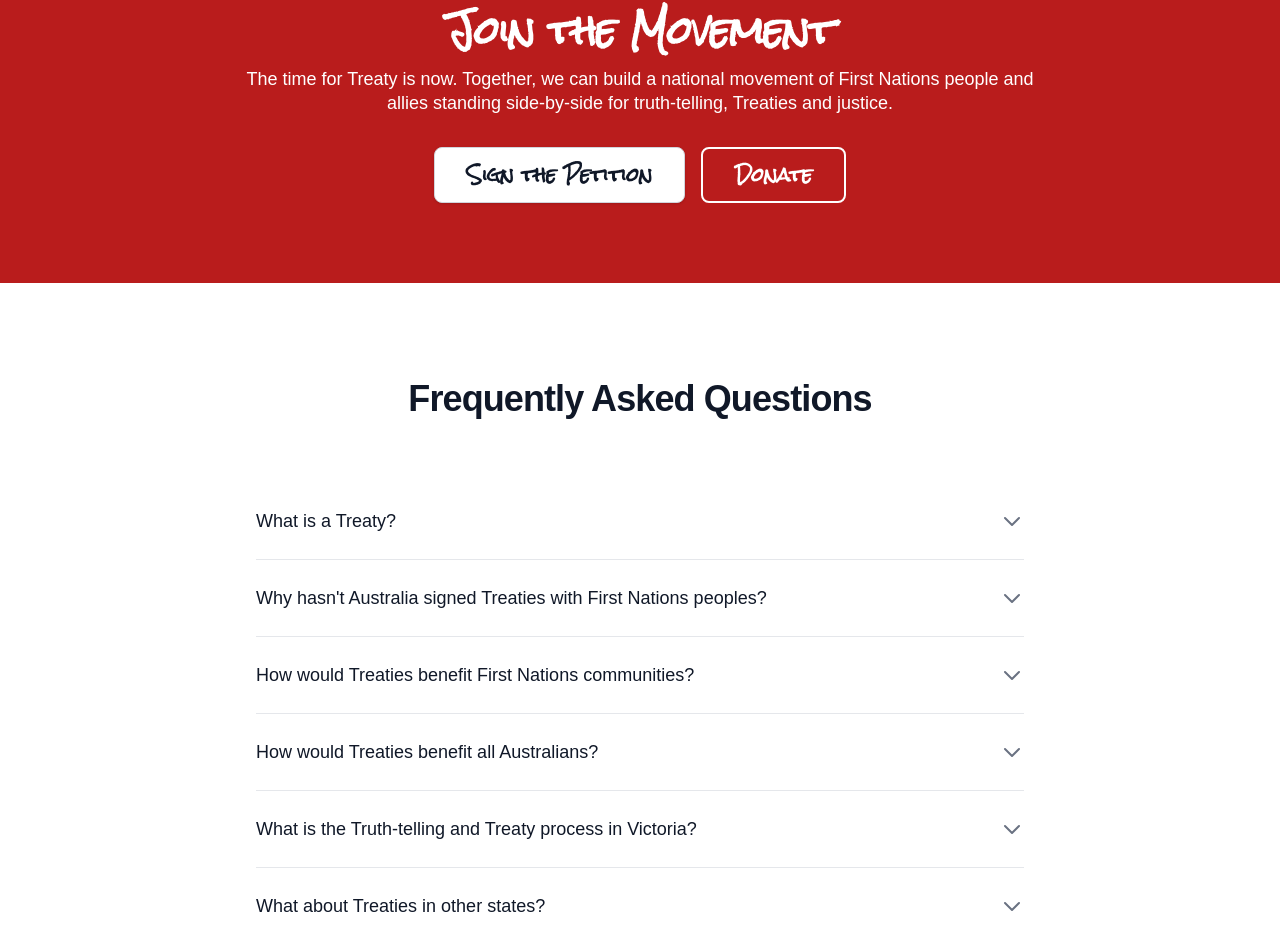
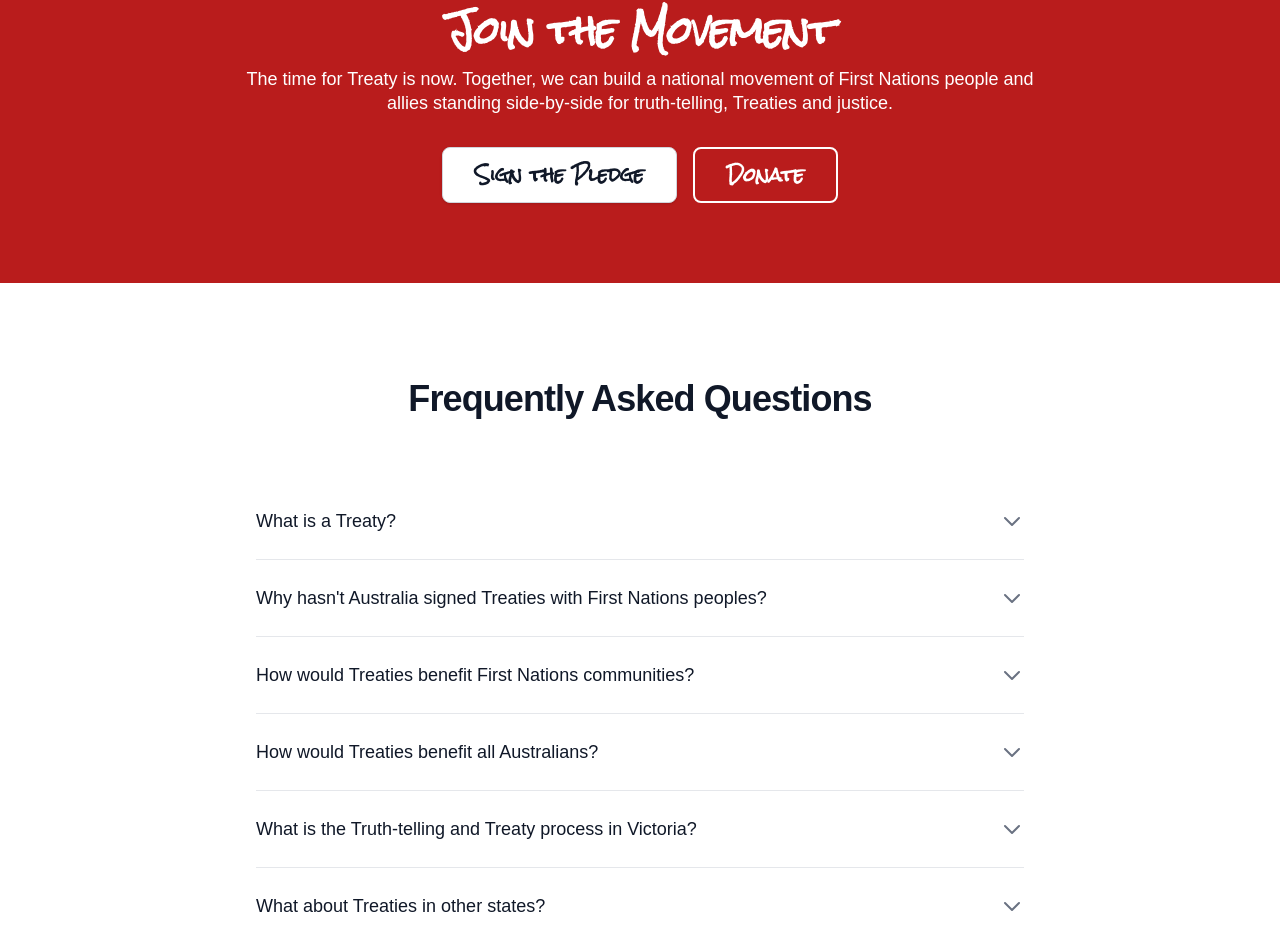
Before and after one commit to ProgNetwork/invasion-day, a Next.js app: page /about in a window 1280 px wide. Shown: the part 4692-5636 px from the top of the page. Built offline with nearby package versions, Linux system fonts and the light colour scheme; no server answers; a web font is replaced by a local one.

Commit message:
Update homepage CTA: change button from 'Sign the Petition' to 'Sign the Pledge' with UTM tracking

```diff
--- a/src/components/Cta.tsx
+++ b/src/components/Cta.tsx
@@ -21,8 +21,8 @@ const Cta: React.FC = () => {
             standing side-by-side for truth-telling, Treaties and justice.
           </p>
           <div className="mt-8 flex flex-wrap justify-center gap-4">
-            <Button variant="white" size="lg" onClick={openSignupModal}>
-              Sign the Petition
+            <Button variant="white" size="lg" href="/pledge?utm_source=homepage&utm_medium=cta&utm_campaign=join_movement">
+              Sign the Pledge
             </Button>
             <Button variant="white-outline" size="lg" href="/donate">
               Donate
```
